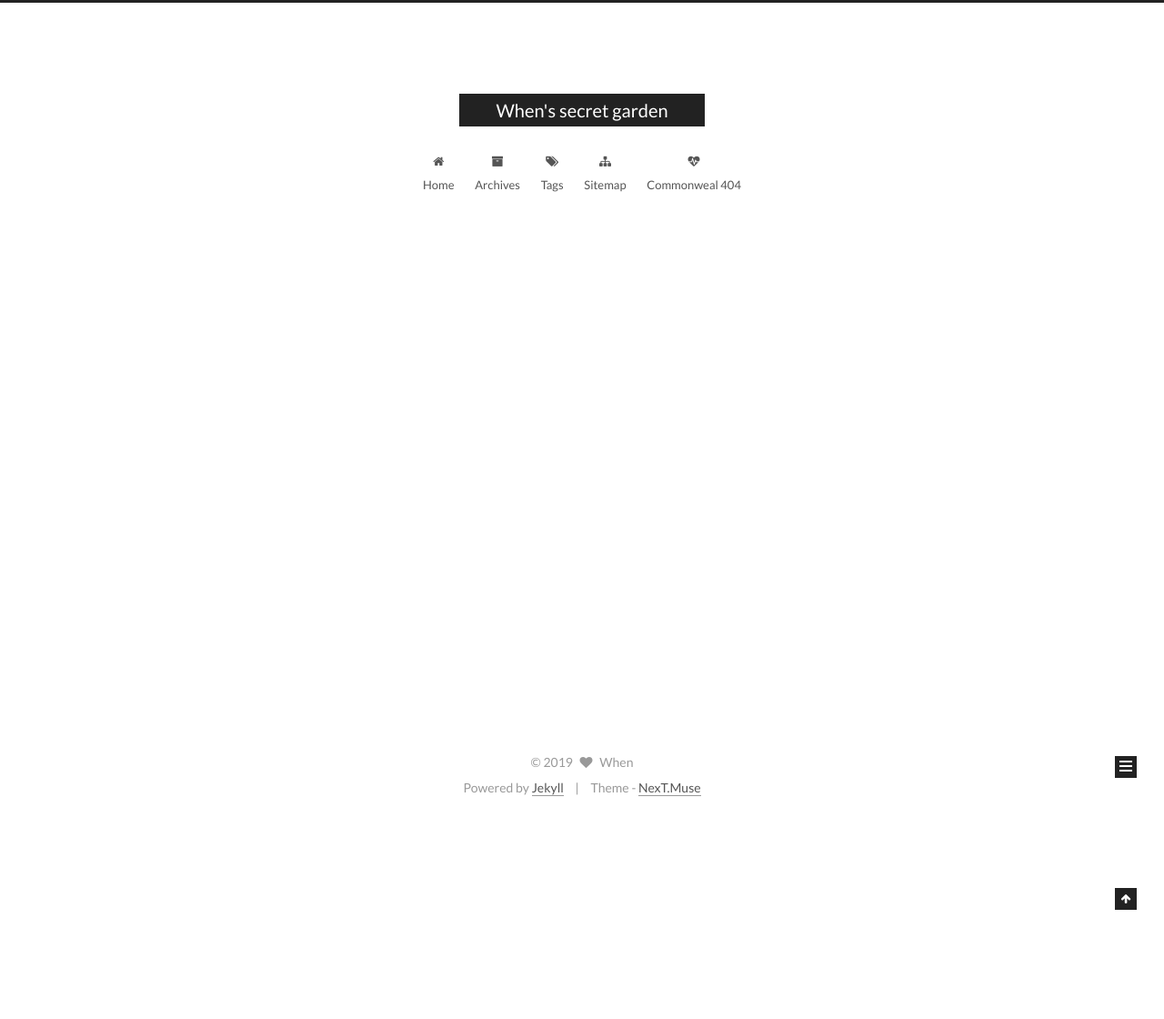
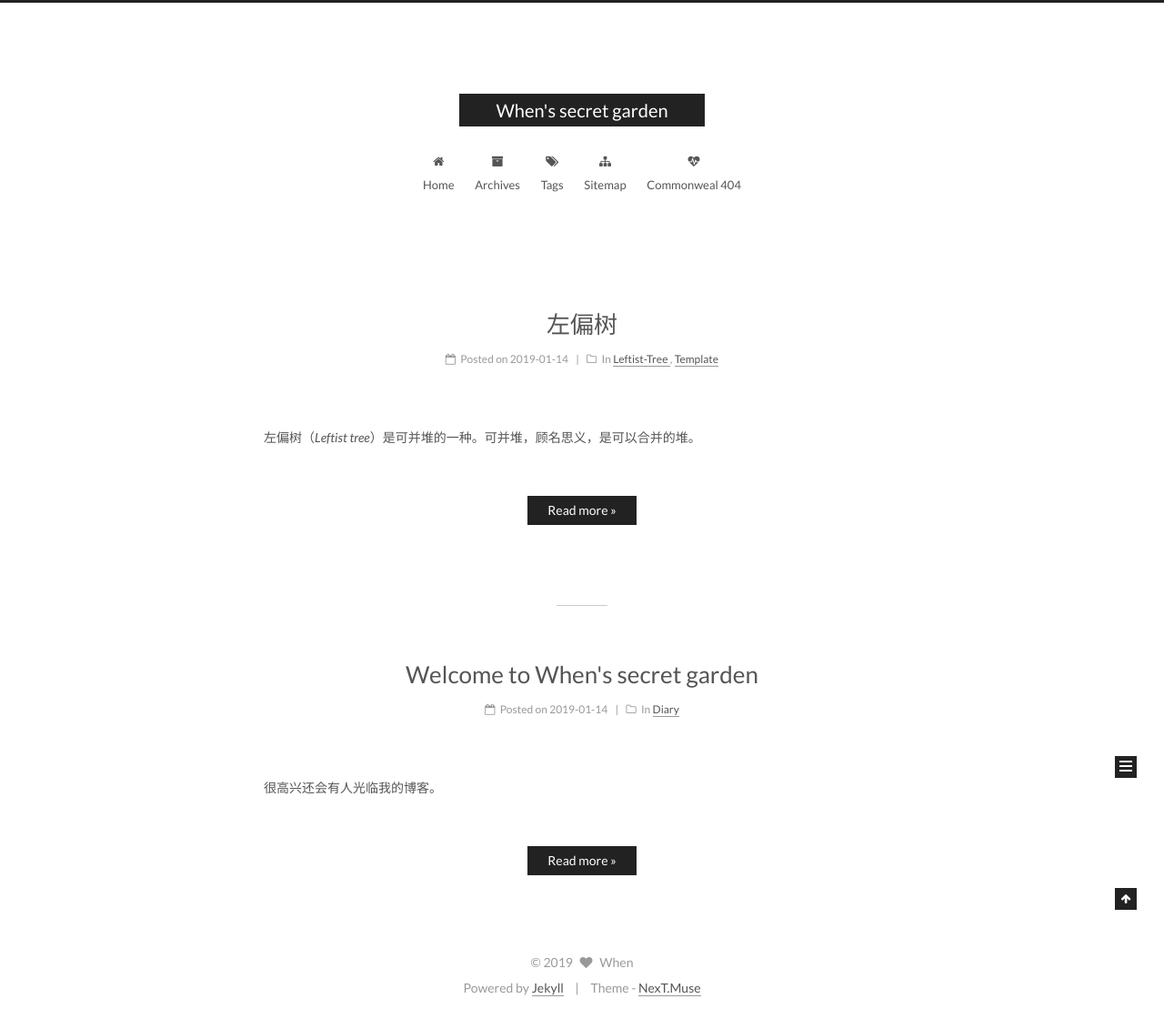
Before and after one commit to BalanceUhen/BalanceUhen.github.io, a Jekyll site: the page built from index.html, in a window 1280 px wide. Shown: the whole page at 91% size. Built offline with Jekyll 4.4.1, drawn with Linux system fonts in a browser that asks for light colours; the list of posts is cut into pages by our own code; before the commit the page ends 900 px from its top, so only the background shows below that.

Commit message:
“Updated when Mon Jan 14 16:51:34 2019”

```diff
--- a/_config.yml
+++ b/_config.yml
@@ -87,7 +87,7 @@ keywords: "Algorithm,Olympic,Information,C++"
 rss:
 
 # Specify the date when the site was setup
-#since: 2015
+since: 2019
 
 # icon between year and author @Footer
 authoricon: heart
--- /dev/null
+++ b/_posts/2019-01-14-leftist-tree.md
@@ -0,0 +1,20 @@
+---
+layout: post
+title: 左偏树
+subtitle:
+author: When
+date: 2019-01-14 16:33:51 +0800
+categories: Leftist-Tree Template
+tag: Data structure
+---
+
+左偏树（*Leftist tree*）是可并堆的一种。可并堆，顾名思义，是可以合并的堆。
+
+# 简介
+
+可并堆有两种比较常用的实现，一种是斜堆，代码简单，但是时间复杂度不稳定，另外一种则是左偏树。
+
+## 约定
+
+- 假设堆的大小为$n$
+- 默认堆为小根堆
--- /dev/null
+++ b/_posts/2019-01-14-welcome.md
@@ -0,0 +1,15 @@
+---
+layout: post
+title: Welcome to When's secret garden
+subtitle:
+author: pizida
+date: 2019-01-14 16:13:15 +0800
+categories: Diary
+tag: Diary
+---
+
+很高兴还会有人光临我的博客。
+
+假如你能从我的博客中得到一些有意思的东西我会很开心的。
+
+当然假如你能教给我一些有意思的东西我会更开心的（当然请用**友好**的方式）。
```
Also changed, not shown: 2 other files.
